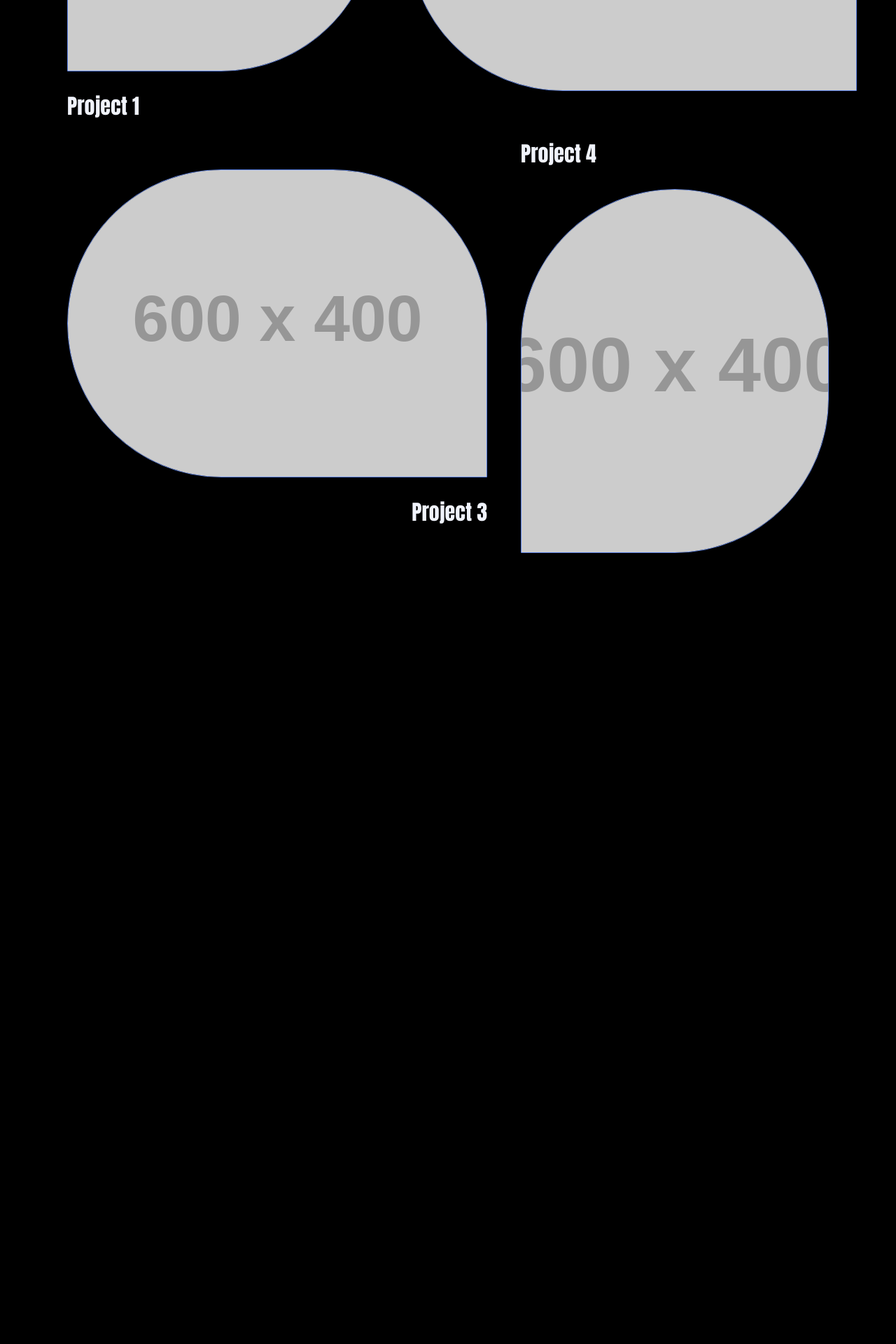
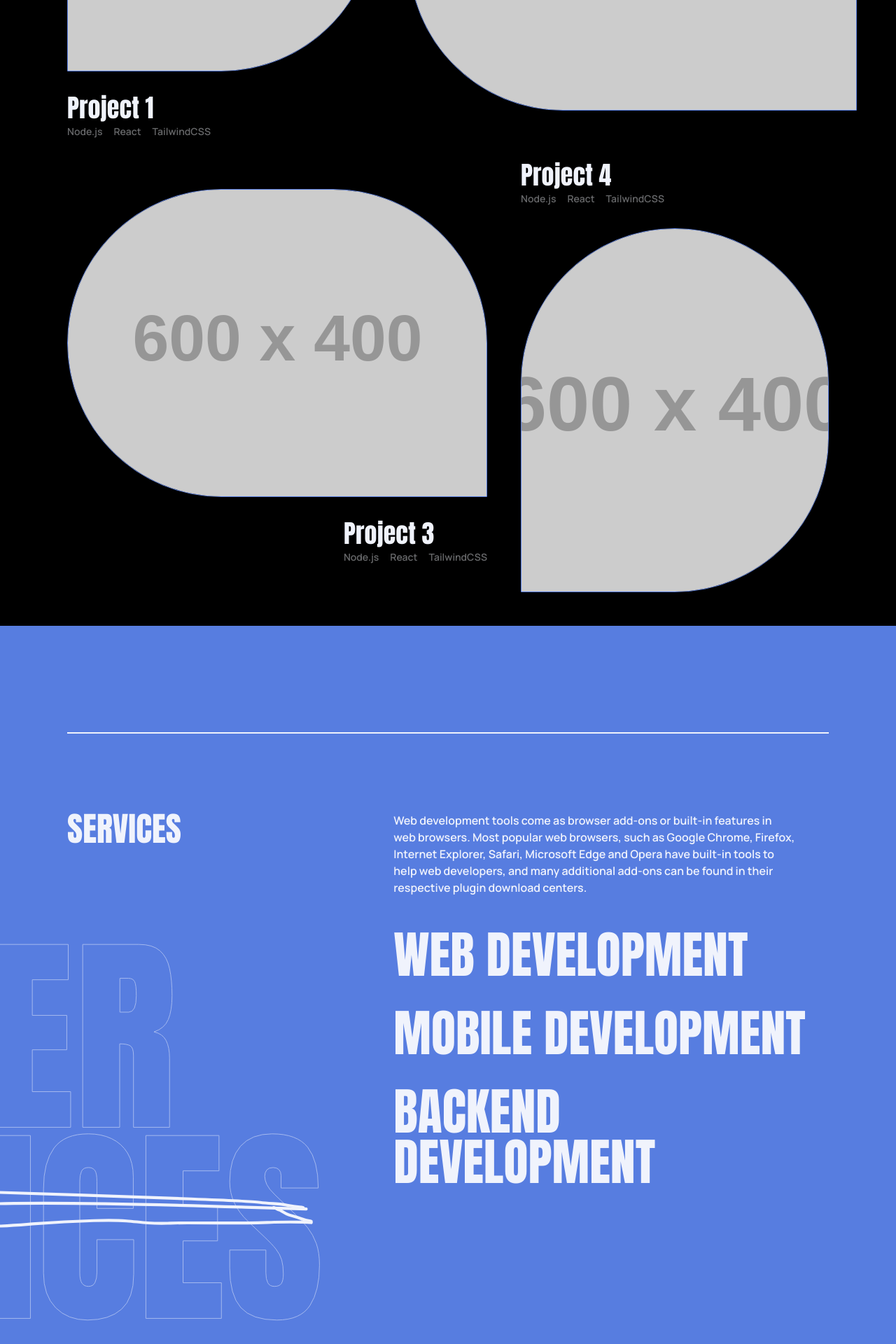
Before and after one commit to Syahrulramadhan00/portofolio-app-v2, a React (Vite) app: page / in a window 1280 px wide. Shown: the part 2680-4600 px from the top of the page at 70% size. Before the commit the page ends 3518 px from the top, so only its background shows below. Built offline with nearby package versions, Linux system fonts and the light colour scheme; a web font is replaced by a local one.

Commit message:
add: services pages

```diff
--- a/src/App.tsx
+++ b/src/App.tsx
@@ -3,21 +3,18 @@ import { Navbar } from "./components/Navbar"
 import { About } from "./sections/About"
 import { Hero } from "./sections/Hero"
 import { Project } from "./sections/Project"
+import { Services } from "./sections/Services"
 
 
 function App() {
   return (
-    // REMOVE ml-24 mr-24 from this main div.
-    // This div will now span the full available width of the browser window.
     <div className="mt-8 mb-8">
       <Navbar />
-      {/* space-y-24 is fine for vertical spacing */}
       <div className="space-y-24">
-        {/* Now, each section below will decide its own horizontal margins for its content */}
-        {/* You'll need to add mx-24 or px-24 to sections like Hero and About if they need it */}
-        <Hero/> {/* Or mx-24 depending on desired spacing behavior */}
-        <About  /> {/* Or mx-24 */}
-        <Project /> {/* Project component will handle its own internal margins */}
+        <Hero/>
+        <About  />
+        <Project />
+        <Services />
       </div>
     </div>
   )
--- a/src/sections/Project.tsx
+++ b/src/sections/Project.tsx
@@ -1,8 +1,10 @@
 import { ProjectFrame } from "../components/ProjectFrame";
+
+const techStack = ["Node.js", "React", "TailwindCSS" ];
 
 export const Project = () => {
   return (
-    <div className='relative overflow-hidden my-12'>
+    <div className='relative overflow-hidden my-12' id="projects">
       <div className='mx-24 border-t-2 border-shuttle py-12 relative'>
         <h1 className='font-anton text-shuttle text-5xl'>PROJECTS</h1>
         <div className="absolute -right-58 top-1/2 transform -translate-y-1/2 z-0">
@@ -12,21 +14,49 @@ export const Project = () => {
 
       <div className="mx-24 mt-8 flex flex-row justify-between items-center space-x-12">
         <div className="flex flex-col space-y-8">
-            <ProjectFrame direction="left" width="w-110" height="h-130"/>
-            <p className="font-anton text-3xl">Project 1</p>
-        </div>
+            <ProjectFrame direction="left" width="w-110" height="h-130" />
+                <div className="flex flex-col space-y-1">
+                    <p className="font-anton text-4xl">Project 1</p>
+                    <div className="flex flex-wrap gap-x-4 text-sm text-shuttle">
+                    {techStack.map((tech, index) => (
+                        <span key={index}>{tech}</span>
+                    ))}
+                    </div>
+                </div>
+            </div>
         <div className="flex flex-col space-y-8">
-            <p className="font-anton text-3xl">Project 2</p>
+                <div className="flex flex-col space-y-1">
+                    <p className="font-anton text-4xl">Project 2</p>
+                    <div className="flex flex-wrap gap-x-4 text-sm text-shuttle">
+                    {techStack.map((tech, index) => (
+                        <span key={index}>{tech}</span>
+                    ))}
+                    </div>
+                </div>
             <ProjectFrame direction="right" width="w-160" height="h-110" />
         </div>
       </div>
       <div className="mx-24 mt-8 flex flex-row justify-between items-center space-x-12">
         <div className="flex flex-col space-y-8 items-end">
             <ProjectFrame direction="right" width="w-150" height="h-110"/>
-            <p className="font-anton text-3xl">Project 3</p>
+                <div className="flex flex-col space-y-1">
+                    <p className="font-anton text-4xl">Project 3</p>
+                    <div className="flex flex-wrap gap-x-4 text-sm text-shuttle">
+                    {techStack.map((tech, index) => (
+                        <span key={index}>{tech}</span>
+                    ))}
+                    </div>
+                </div>
         </div>
         <div className="flex flex-col space-y-8">
-            <p className="font-anton text-3xl">Project 4</p>
+                <div className="flex flex-col space-y-1">
+                    <p className="font-anton text-4xl">Project 4</p>
+                    <div className="flex flex-wrap gap-x-4 text-sm text-shuttle">
+                    {techStack.map((tech, index) => (
+                        <span key={index}>{tech}</span>
+                    ))}
+                    </div>
+                </div>
             <ProjectFrame direction="left" width="w-110" height="h-130" />
         </div>
       </div>
--- /dev/null
+++ b/src/sections/Services.tsx
@@ -0,0 +1,46 @@
+
+
+export const Services = () => {
+  return (
+    <div className='relative min-h-[800px] overflow-hidden bg-primary justify-center items-center flex flex-col'>
+      <div className="absolute right-[22rem] top-[68%] transform -translate-y-1/2 -translate-x-3/4 z-10 opacity-50">
+        <h1 className='text-[19rem] font-anton'
+            style={{
+              WebkitTextStroke: '1px var(--color-light)',
+              color: 'transparent',
+              lineHeight: "0.9",
+              userSelect: 'none',
+            }}>
+            SER<br/>VICES
+        </h1>
+      </div>
+
+      <img
+        src="/LineV3.svg"
+        alt="Decorative Line"
+        className="absolute object-cover z-30"
+        style={{
+          width: '800px',
+          right: 'calc(100% - 28rem)',
+          top: 'calc(70% + 85px)',
+          transform: 'translateY(-50%)'
+        }}
+      />
+      <div className='mx-24 border-t-2 border-light my-38 py-28 flex flex-row justify-between relative z-20'>
+        <div className="w-3/4 ">
+          <h1 className='font-anton text-5xl text-light'>SERVICES</h1>
+        </div>
+        <div className="flex flex-col w-full justify-between items-start space-x-12 -pl-24">
+          <p className="text-light">
+            Web development tools come as browser add-ons or built-in features in web browsers. Most popular web browsers, such as Google Chrome, Firefox, Internet Explorer, Safari, Microsoft Edge and Opera have built-in tools to help web developers, and many additional add-ons can be found in their respective plugin download centers.
+          </p>
+          <div className="text-7xl font-anton space-y-10 mt-12 text-light">
+            <h1>WEB DEVELOPMENT</h1>
+            <h1>MOBILE DEVELOPMENT</h1>
+            <h1>BACKEND DEVELOPMENT</h1>
+          </div>
+        </div>
+      </div>
+    </div>
+  );
+};
```
